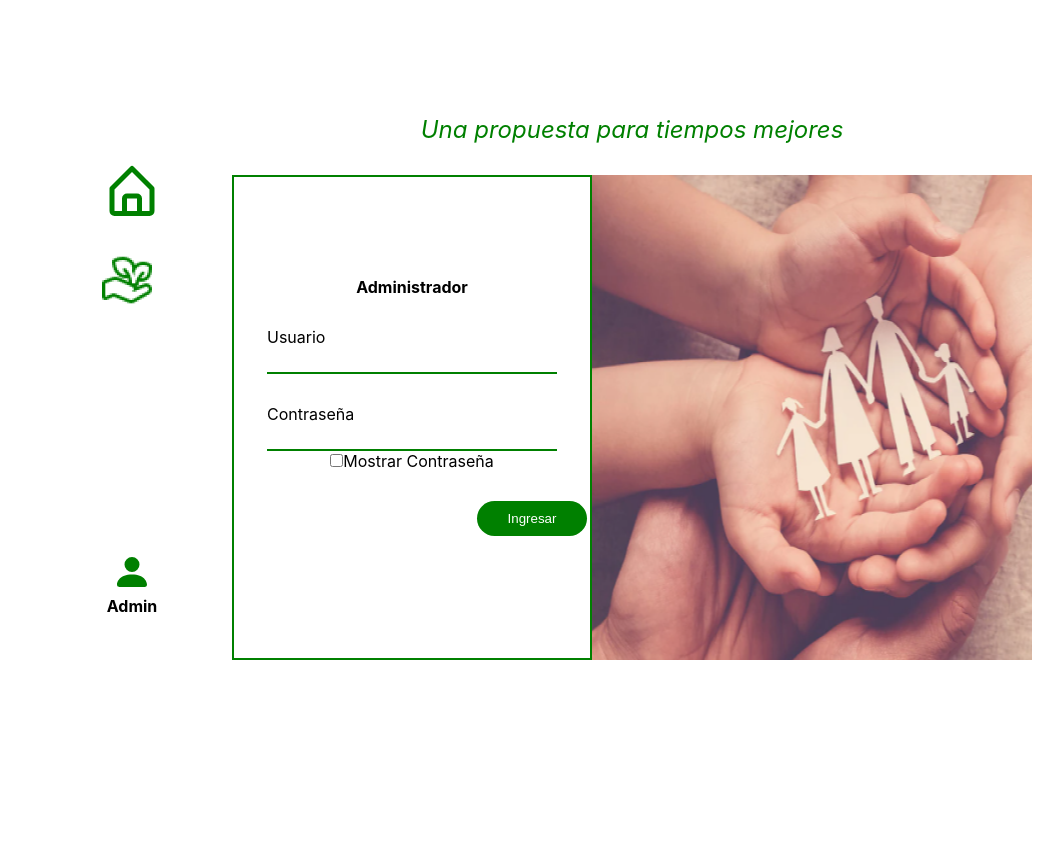
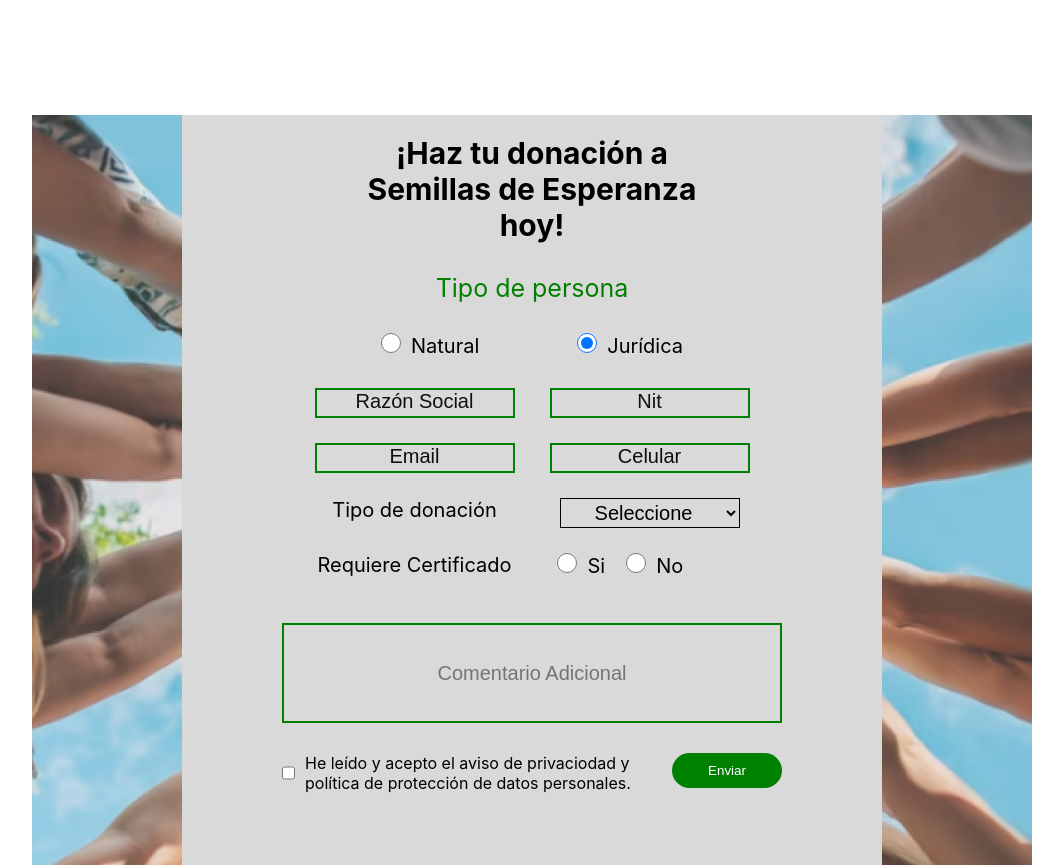
Before and after one commit to programateacademy/6-Corporaci-n-Semilla-de-Esperanzas-Front-end, a React (Create React App) app: page / in a window 1280 px wide. Shown: the whole page, without its empty margins (108-1171 px from the left). Before the commit the page ends 800 px from the top, so only its background shows below. Built offline with nearby package versions, Linux system fonts and the light colour scheme.

Commit message:
New form data

```diff
--- a/src/App.js
+++ b/src/App.js
@@ -12,9 +12,9 @@
     <div className="App">
       {/*<Header/>*/}
       <div className='content'>
-        <div className='lateral'><Aside/></div>
-        <div className='central-body'><Session/></div>
-        {/*<Form></Form>*/}
+        {/*<div className='lateral'><Aside/></div>
+        <div className='central-body'><Session/></div>*/}
+        <Form></Form>
       </div>
       <Footer/>
     </div>
--- a/src/components/Form.jsx
+++ b/src/components/Form.jsx
@@ -5,15 +5,25 @@
 
 export const Form = () => {
 
-    const [type, setType] = useState('');
-    const [nit_cedula, setNitCed] = useState('');
-    const [names, setNames] = useState('');
-    const [email, setEmail] = useState('');
-    const [phone, setPhone] = useState('');
-    const [destination, setDestination] = useState('');
-    const [certification, setCertification] = useState('');
-    const [aditional, setAditional] = useState('');
+    /*const [type, setType] = useState('');*/
     const [persona, setPersona] = useState(false);
+    const [form, setForm] = useState({
+        type: "",
+        nit_cedula: "",
+        name: "",
+        email: "",
+        phone: "",
+        destination: "",
+        certification: "",
+        aditional: ""
+    });
+
+    const handleInput = (e)=>{
+        let {name, value} = e.target;
+        let newForm = {...form, [name]: value};
+        setForm(newForm);
+    };
+
 
     const handleNatural = () => {
         setPersona(true);
@@ -26,7 +36,7 @@
     const addDonation = async (e)=>{
         e.preventDefault();
         try {
-            const res = await axios.post(url+'/forms/new', {type: type, nit_cedula: nit_cedula, name: names, email: email, phone: phone, destination_don: destination, certification: certification, aditional: aditional});
+            const res = await axios.post(url+'/forms/new',form);
             console.log(res);
             console.log("formulario agregado")
         } catch (error) {
@@ -42,28 +52,28 @@
             <h2>Tipo de persona</h2>
             <div className='person-type'>
                 <div>
-                    <input className='radio-input' type="radio" id="html" name="person" onChange={e=>{setType(e.target.value)}} value={"Natural"} checked={type === "Natural"} onClick={handleNatural}></input>
+                    <input className='radio-input' type="radio" id="html" name="type" onChange={handleInput} value={form.type} checked={"Natural"} onClick={handleNatural}></input>
                     <label>Natural</label>
                 </div>
                 <div>
-                    <input className='radio-input' type="radio" id="html" name="person" onChange={e=>{setType(e.target.value)}} value={"Jurídica"} checked={type === "Jurídica"} onClick={handleJuridica} ></input>
+                    <input className='radio-input' type="radio" id="html" name="type" onChange={handleInput} value={form.type} checked={"Juridica"}  onClick={handleJuridica} ></input>
                     <label>Jurídica</label>
                 </div>
             </div>
             <div className='form-fields'>
 
                 {persona?
-                (<><div><input type='text' name='names' placeholder='Nombre' onChange={e=>{setNames(e.target.value)}} value={names}></input></div>
-                <div><input type='text' name='nit_cedula' placeholder='Cédula' onChange={e=>{setNitCed(e.target.value)}} value={nit_cedula}></input></div></>):
-                (<>                <div><input type='text' name='names' placeholder='Razón Social' onChange={e=>{setNames(e.target.value)}} value={names}></input></div>
-                <div><input type='text' name='nit_cedula' placeholder='Nit' onChange={e=>{setNitCed(e.target.value)}} value={nit_cedula}></input></div></>)
+                (<><div><input type='text' name='name' placeholder='Nombre' onChange={handleInput} value={form.name}></input></div>
+                <div><input type='text' name='nit_cedula' placeholder='Cédula' onChange={handleInput} value={form.nit_cedula}></input></div></>):
+                (<><div><input type='text' name='name' placeholder='Razón Social' onChange={handleInput} value={form.name}></input></div>
+                <div><input type='text' name='nit_cedula' placeholder='Nit' onChange={handleInput} value={form.nit_cedula}></input></div></>)
                 }
 
-                <div><input type='text' name='email' placeholder='Email' onChange={e=>{setEmail(e.target.value)}} value={email}></input></div>
-                <div><input type='text' name='phone' placeholder='Celular' onChange={e=>{setPhone(e.target.value)}} value={phone}></input></div>
+                <div><input type='text' name='email' placeholder='Email' onChange={handleInput} value={form.email}></input></div>
+                <div><input type='text' name='phone' placeholder='Celular' onChange={handleInput} value={form.phone}></input></div>
                 <div>Tipo de donación</div>
                 <div>
-                    <select onChange={e=>{setDestination(e.target.value)}} value={destination}>
+                    <select name='destination' onChange={handleInput} value={form.destination}>
                         <option>Seleccione</option>
                         <option>Infrasestructura</option>
                         <option>Cocina</option>
@@ -75,11 +85,11 @@
                 <div>Requiere Certificado</div>
                 <div className='certif'>
                      <div>
-                        <input className='radio-input' type="radio" id="html" name="cert" onChange={e=>{setCertification(e.target.value)}} value={certification}></input>
+                        <input className='radio-input' type="radio" id="html" name="certification" onChange={handleInput} value={form.certification}></input>
                         <label>Si</label>
                     </div>
                     <div>
-                        <input  className='radio-input' type="radio" id="html" name="cert" value="#"></input>
+                        <input  className='radio-input' type="radio" id="html" name="certification" value="#"></input>
                         <label>No</label>
                     </div>
                 </div>
@@ -87,7 +97,7 @@
 
             </div>
             <div className='aditional-comments'>
-                    <input placeholder='Comentario Adicional' type='text' onChange={e=>{setAditional(e.target.value)}} value={aditional}></input>
+                    <input placeholder='Comentario Adicional' name='aditional' type='text' onChange={handleInput} value={form.aditional}></input>
             </div>
             <div className='send-form'>
                 <div className='terms-form'>
```
